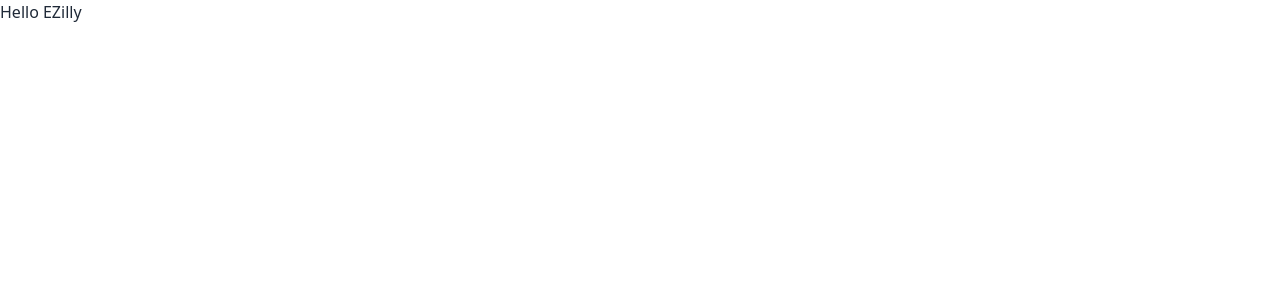
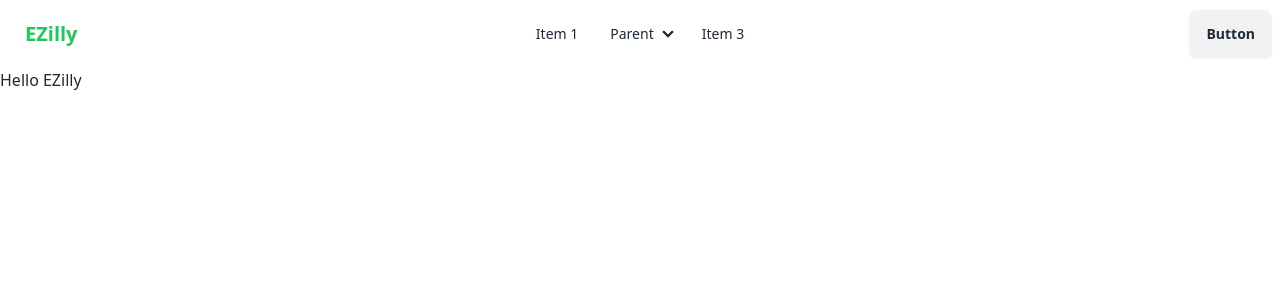
Before and after one commit to Farok-Hossain/e-zilly, a React (Vite) app: page / in a window 1280 px wide. Shown: the top 300 px of the page. Built offline with nearby package versions, Linux system fonts and the light colour scheme.

Commit message:
Navbar added

```diff
--- /dev/null
+++ b/src/components/Pages/Shared/Navbar/Navbar.jsx
@@ -0,0 +1,77 @@
+const Navbar = () => {
+  return (
+    <div className="navbar bg-base-100">
+      <div className="navbar-start">
+        <div className="dropdown">
+          <div tabIndex={0} role="button" className="btn btn-ghost lg:hidden">
+            <svg
+              xmlns="http://www.w3.org/2000/svg"
+              className="h-5 w-5"
+              fill="none"
+              viewBox="0 0 24 24"
+              stroke="currentColor"
+            >
+              <path
+                strokeLinecap="round"
+                strokeLinejoin="round"
+                strokeWidth="2"
+                d="M4 6h16M4 12h8m-8 6h16"
+              />
+            </svg>
+          </div>
+          <ul
+            tabIndex={0}
+            className="menu menu-sm dropdown-content bg-base-100 rounded-box z-[1] mt-3 w-52 p-2 shadow"
+          >
+            <li>
+              <a>Item 1</a>
+            </li>
+            <li>
+              <a>Parent</a>
+              <ul className="p-2">
+                <li>
+                  <a>Submenu 1</a>
+                </li>
+                <li>
+                  <a>Submenu 2</a>
+                </li>
+              </ul>
+            </li>
+            <li>
+              <a>Item 3</a>
+            </li>
+          </ul>
+        </div>
+        <a className="btn btn-ghost text-xl text-green-500">EZilly</a>
+      </div>
+      <div className="navbar-center hidden lg:flex">
+        <ul className="menu menu-horizontal px-1">
+          <li>
+            <a>Item 1</a>
+          </li>
+          <li>
+            <details>
+              <summary>Parent</summary>
+              <ul className="p-2">
+                <li>
+                  <a>Submenu 1</a>
+                </li>
+                <li>
+                  <a>Submenu 2</a>
+                </li>
+              </ul>
+            </details>
+          </li>
+          <li>
+            <a>Item 3</a>
+          </li>
+        </ul>
+      </div>
+      <div className="navbar-end">
+        <a className="btn">Button</a>
+      </div>
+    </div>
+  );
+};
+
+export default Navbar;
--- a/src/main.jsx
+++ b/src/main.jsx
@@ -3,9 +3,11 @@
 import "./index.css";
 import { RouterProvider } from "react-router-dom";
 import { router } from "./Routes/Routes.jsx";
+import Navbar from "./components/Pages/Shared/Navbar/Navbar.jsx";
 
 ReactDOM.createRoot(document.getElementById("root")).render(
   <React.StrictMode>
+    <Navbar></Navbar>
     <RouterProvider router={router} />
   </React.StrictMode>
 );
```
